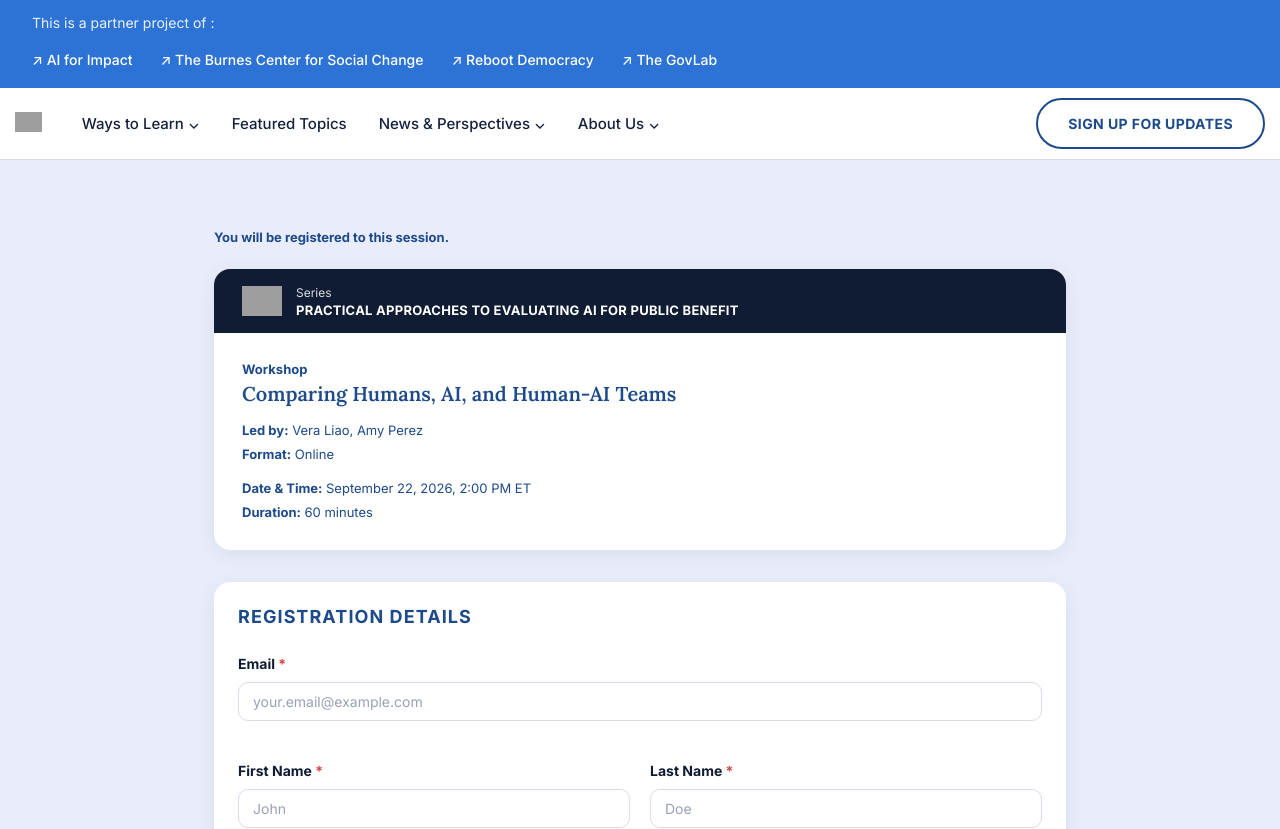
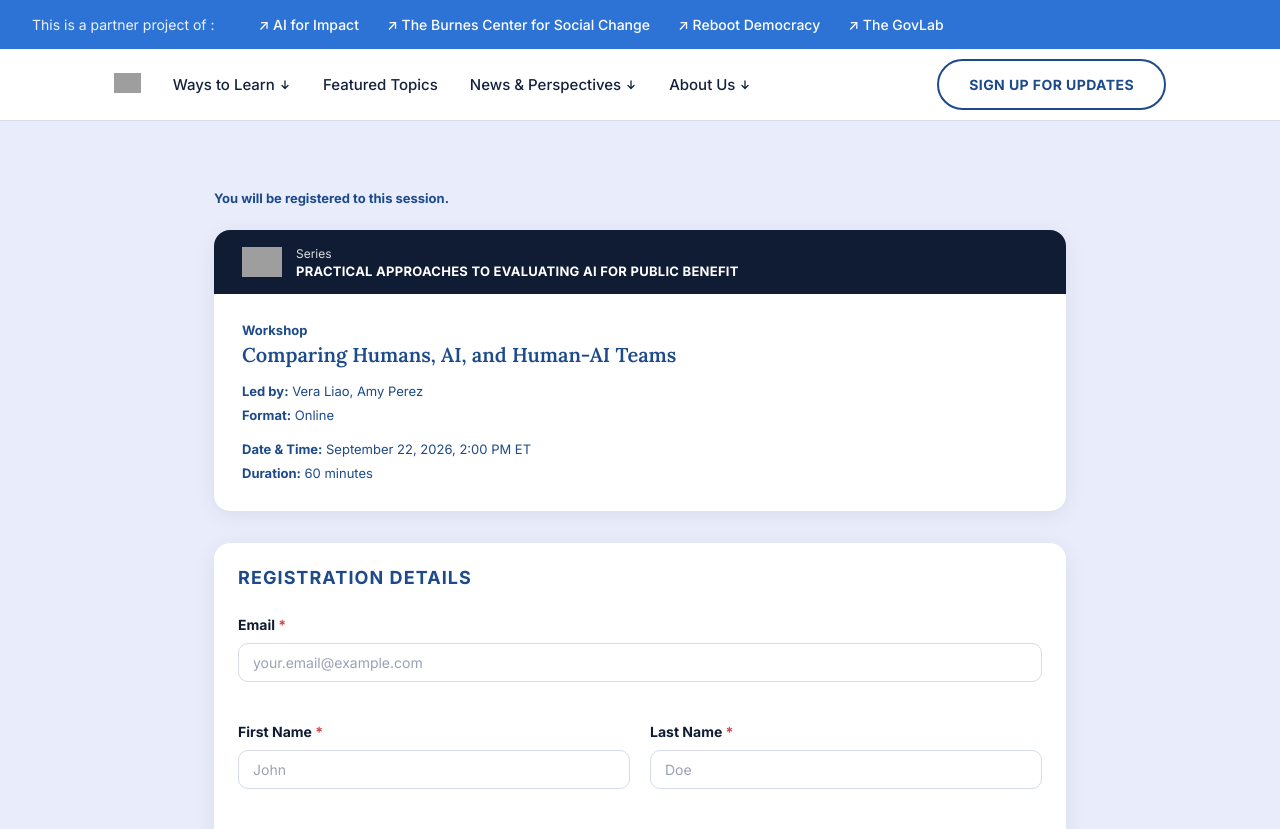
Before and after one commit to yashika-lodh/innovateUS, a React (Vite) app: page / in a window 1280 px wide. Shown: the top 829 px of the page. Built offline with nearby package versions, Linux system fonts and the light colour scheme; grey boxes are pictures that could not be loaded.

Commit message:
Fix: Navbar and hamburger issues

```diff
--- a/src/app.tsx
+++ b/src/app.tsx
@@ -46,6 +46,14 @@ function PartnerBar({
   );
 }
 
+function ArrowDown() {
+  return (
+    <svg width="12" height="12" viewBox="0 0 12 12" fill="none" style={{ marginLeft: 4 }}>
+      <path d="M6 2v7M3 6.5l3 3 3-3" stroke="currentColor" strokeWidth="1.3" strokeLinecap="round" strokeLinejoin="round" />
+    </svg>
+  );
+}
+
 function App() {
   const [partnerBarOpen, setPartnerBarOpen] = useState(false);
   const [navOpen, setNavOpen] = useState(false);
@@ -54,32 +62,11 @@ function App() {
 
   return (
     <>
-      {/* Top partner bar — collapsible, matches reference site's expand/collapse behavior */}
-      {/* <div className="partner-bar">
-        <button
-          className="partner-bar__toggle"
-          onClick={() => setPartnerBarOpen((open) => !open)}
-          aria-expanded={partnerBarOpen}
-          aria-controls="partner-links"
-        >
-          <span className="partner-label">This is a partner project of :</span>
-          <span className={`partner-bar__arrow ${partnerBarOpen ? "partner-bar__arrow--open" : ""}`} aria-hidden="true">
-            ↓
-          </span>
-        </button>
-        <div id="partner-links" className={`partner-bar__links ${partnerBarOpen ? "partner-bar__links--open" : ""}`}>
-          {PARTNER_LINKS.map((link) => (
-            <a key={link.label} href={link.href} target="_blank" rel="noopener noreferrer">
-              ↗ {link.label}
-            </a>
-          ))}
-        </div>
-      </div> */}
-
       <PartnerBar open={partnerBarOpen} onToggle={() => setPartnerBarOpen((o) => !o)} />
 
       {/* Nav */}
       <header className="site-header">
+        <div className="container header-inner">
           <a href="#">
             <img src="https://innovate-us.org/images/wordmark_light.svg" alt="InnovateUS" className="logo-img" />
           </a>
@@ -87,8 +74,8 @@ function App() {
           {/* Desktop nav — always visible */}
           <nav className="main-nav main-nav--desktop">
             {NAV_LINKS.map((link) => (
-            <a key={link.label} href="#">
-              {link.label} {link.expandable ? "⌄" : ""}
+              <a key={link.label} href="#" style={{ display: "inline-flex", alignItems: "center" }}>
+                {link.label} {link.expandable && <ArrowDown />}
               </a>
             ))}
           </nav>
@@ -109,6 +96,7 @@ function App() {
             <span />
             <span />
           </button>
+        </div>
       </header>
 
       {/* Mobile nav — collapsible hamburger menu */}
@@ -126,7 +114,7 @@ function App() {
                 {link.label}
                 {link.expandable && (
                   <span className={`mobile-nav__chevron ${openNavSection === link.label ? "mobile-nav__chevron--open" : ""}`}>
-                    ↓
+                    <ArrowDown />
                   </span>
                 )}
               </button>
--- a/src/index.css
+++ b/src/index.css
@@ -90,33 +90,20 @@ a {
   flex-direction: column;
   gap: 4px;
 }
+
 .partner-bar__links--open {
   max-height: 240px;
   padding: 0 32px 16px;
 }
+
 .partner-bar__links a {
   color: var(--white);
   font-weight: 500;
   padding: 6px 0;
 }
+
 .partner-bar__links a:hover {
   text-decoration: underline;
-}
-
-@media (min-width: 768px) {
-  .partner-bar__toggle {
-    cursor: default;
-  }
-  .partner-bar__arrow {
-    display: none;
-  }
-  .partner-bar__links {
-    max-height: none !important;
-    flex-direction: row;
-    flex-wrap: wrap;
-    gap: 28px;
-    padding: 0 32px 14px !important;
-  }
 }
 
 /* ---------- Header / nav ---------- */
@@ -125,12 +112,24 @@ a {
   top: 0;
   z-index: 100;
   background: var(--white);
+  border-bottom: 1px solid var(--border);
+}
+
+.header-inner {
+  max-width: 1100px;
+  margin: 0 auto;
   display: flex;
   align-items: center;
-  gap: 40px;
-  padding: 10px 15px;
-  border-bottom: 1px solid var(--border);
-  flex-wrap: wrap;
+  min-height: 70px;
+  gap: 32px;
+  padding: 10px 24px;
+  flex-wrap: nowrap;
+}
+
+.main-nav--desktop {
+  display: none;
+  flex-wrap: nowrap;
+  white-space: nowrap;
 }
 
 .logo-img {
@@ -144,17 +143,13 @@ a {
 }
 
 .main-nav {
-  display: flex;
+  display: none;
   gap: 32px;
   flex: 1;
   font-size: 15px;
   font-weight: 500;
   color: var(--navy);
   flex-wrap: wrap;
-}
-
-.main-nav--desktop {
-  display: none;
 }
 
 .pill-btn.main-nav__cta {
@@ -240,6 +235,27 @@ a {
   }
   .mobile-nav {
     display: none;
+  }
+  .partner-bar {
+    display: flex;
+    align-items: center;
+    flex-wrap: wrap;
+  }
+  .partner-bar__toggle {
+    width: auto;
+    cursor: default;
+  }
+  .partner-bar__arrow {
+    display: none;
+  }
+  .partner-bar__links {
+    display: flex;
+    max-height: none !important;
+    flex-direction: row;
+    flex-wrap: wrap;
+    align-items: center;
+    gap: 28px;
+    padding: 10px 12px;
   }
 }
 
```
Lines whose indentation alone changed are shown as unchanged.
